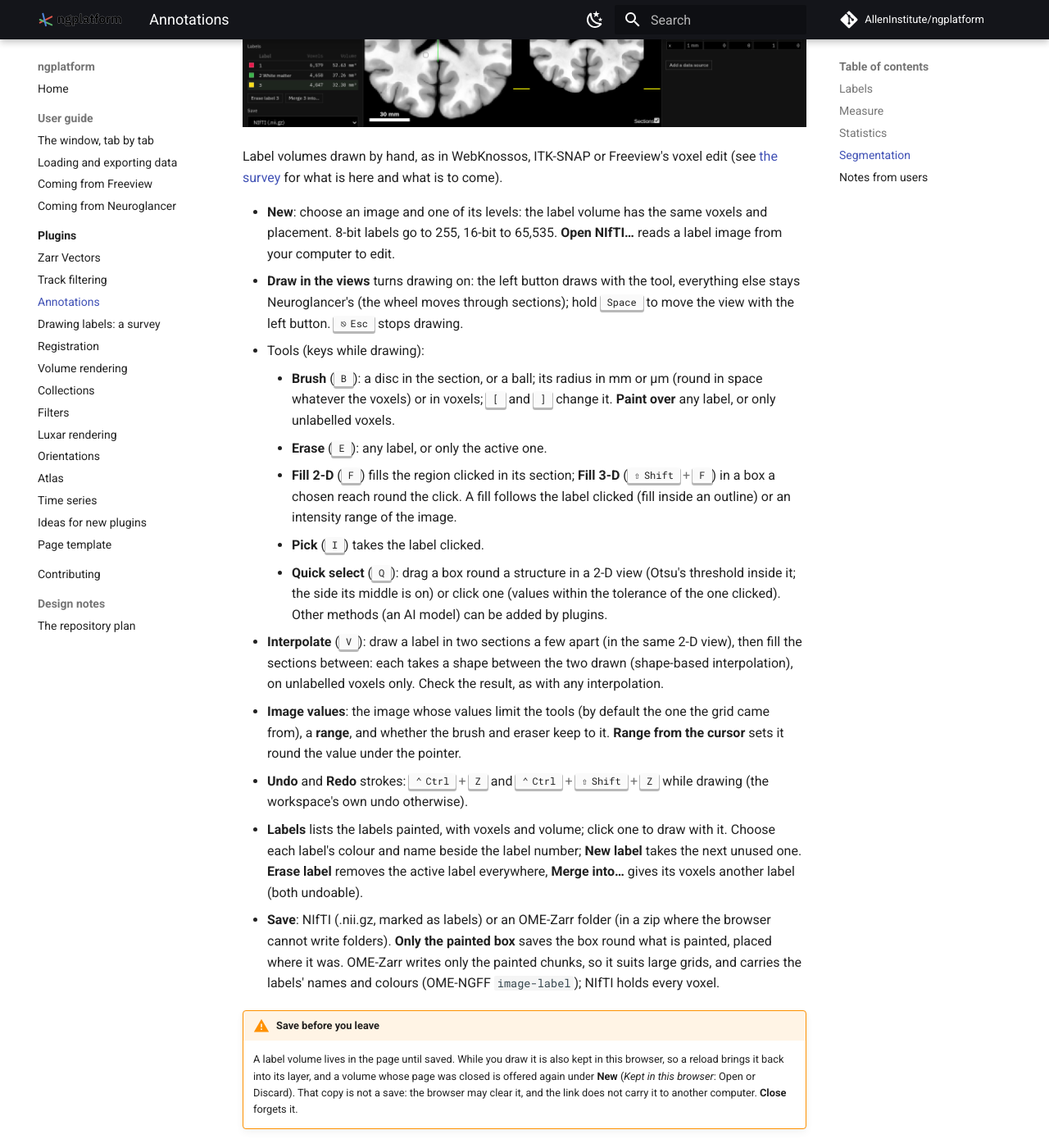
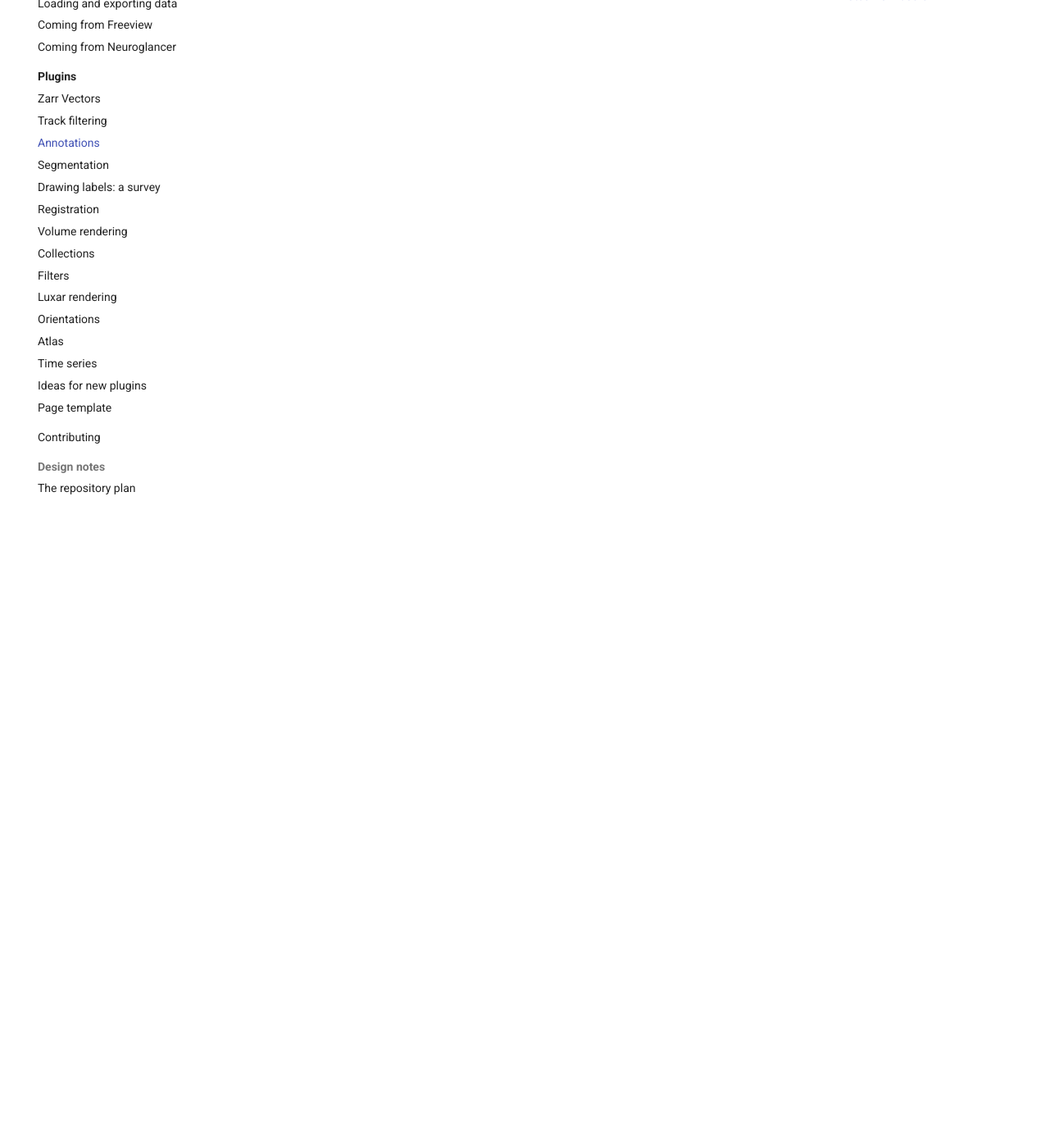
Before and after one commit to AllenInstitute/ngplatform, an MkDocs documentation site: the page built from docs/plugins/annotations.md, in a window 1280 px wide and 1400 px high, scrolled down 2294 px. Shown: the whole window at 82% size. Built offline with MkDocs 1.6.1 and Material for MkDocs 9.7.7, drawn with Linux system fonts in a browser that asks for light colours; comment, search, counter and statistics services are not loaded; some of the changed text lies outside the part shown.

Commit message:
Segmentation docs: the plugin's README and user page; Annotations' docs without the section; the survey, plugin index and nav

```diff
--- a/docs/plugins/annotations.md
+++ b/docs/plugins/annotations.md
@@ -47,7 +48,8 @@ view's side.
 ## Statistics
 
 As Freeview's label statistics: choose an **image** and a **region** (a box
-or ellipsoid annotation, a label of a label volume drawn here, or a label
+or ellipsoid annotation, a segment of a layer drawn in the
+[Segmentation](segmentation.md) tab, or a label
 of any segmentation layer whose voxels can be read, such as an atlas in
 NIfTI or OME-Zarr, by its number), then
 **Compute**: the voxel count, volume (mm³), mean, standard deviation
@@ -56,65 +58,6 @@ of the image whose box round the region fits the **memory** chosen is read
 (the result says which). Results gather as cards; **Save as CSV** writes
 them.
 
-## Segmentation
-
-![Drawing labels on SRB 2026a: brush, fill, quick select](../images/plugins/annotations-segmentation.png)
-
-Label volumes drawn by hand, as in WebKnossos, ITK-SNAP or Freeview's voxel
-edit (see [the survey](segmentation-survey.md) for what is here and what
-is to come).
-
-- **New**: choose an image and one of its levels: the label volume has the
-  same voxels and placement. 8-bit labels go to 255, 16-bit to 65,535.
-  **Open NIfTI…** reads a label image from your computer to edit.
-- **Draw in the views** turns drawing on: the left button draws with the
-  tool, everything else stays Neuroglancer's (the wheel moves through
-  sections); hold ++space++ to move the view with the left button.
-  ++escape++ stops drawing.
-- Tools (keys while drawing):
-    - **Brush** (++b++): a disc in the section, or a ball; its radius in mm or µm
-      (round in space whatever the voxels) or in voxels; ++bracket-left++
-      and ++bracket-right++ change it. **Paint over** any label, or only
-      unlabelled voxels.
-    - **Erase** (++e++): any label, or only the active one.
-    - **Fill 2-D** (++f++) fills the region clicked in its section; **Fill
-      3-D** (++shift+f++) in a box a chosen reach round the click. A fill
-      follows the label clicked (fill inside an outline) or an intensity
-      range of the image.
-    - **Pick** (++i++) takes the label clicked.
-    - **Quick select** (++q++): drag a box round a structure in a 2-D view
-      (Otsu's threshold inside it; the side its middle is on) or click one
-      (values within the tolerance of the one clicked). Other methods (an
-      AI model) can be added by plugins.
-- **Interpolate** (++v++): draw a label in two sections a few apart (in
-  the same 2-D view), then fill the sections between: each takes a shape
-  between the two drawn (shape-based interpolation), on unlabelled voxels
-  only. Check the result, as with any interpolation.
-- **Image values**: the image whose values limit the tools (by default the
-  one the grid came from), a **range**, and whether the brush and eraser
-  keep to it. **Range from the cursor** sets it round the value under the
-  pointer.
-- **Undo** and **Redo** strokes: ++ctrl+z++ and ++ctrl+shift+z++ while
-  drawing (the workspace's own undo otherwise).
-- **Labels** lists the labels painted, with voxels and volume; click one to
-  draw with it. Choose each label's colour and name beside the label number;
-  **New label** takes the next unused one. **Erase label** removes the
-  active label everywhere, **Merge into…** gives its voxels another label
-  (both undoable).
-- **Save**: NIfTI (.nii.gz, marked as labels) or an OME-Zarr folder (in a
-  zip where the browser cannot write folders). **Only the painted box**
-  saves the box round what is painted, placed where it was. OME-Zarr writes
-  only the painted chunks, so it suits large grids, and carries the labels'
-  names and colours (OME-NGFF `image-label`); NIfTI holds every voxel.
-
-!!! warning "Save before you leave"
-    A label volume lives in the page until saved. While you draw it is also
-    kept in this browser, so a reload brings it back into its layer, and a
-    volume whose page was closed is offered again under **New** (*Kept in
-    this browser*: Open or Discard). That copy is not a save: the browser may
-    clear it, and the link does not carry it to another computer. **Close**
-    forgets it.
-
 ## Notes from users
 
 *Add your tips, workflows and problems here (edit this page on GitHub).*
--- a/mkdocs.yml
+++ b/mkdocs.yml
@@ -48,6 +48,7 @@ nav:
       - Zarr Vectors: plugins/zarr-vectors.md
       - Track filtering: plugins/track-filtering.md
       - Annotations: plugins/annotations.md
+      - Segmentation: plugins/segmentation.md
       - "Drawing labels: a survey": plugins/segmentation-survey.md
       - Registration: plugins/registration.md
       - Volume rendering: plugins/volume-rendering.md
```
Also changed, not shown: other parts of docs/plugins/annotations.md (+5 -4 lines), docs/plugins/ideas.md (+1 -1 lines), docs/plugins/index.md (+3 -2 lines), docs/plugins/segmentation-survey.md (+11 -9 lines), docs/plugins/segmentation.md (added, +114 -0 lines), plugins/README.md (+2 -2 lines), plugins/annotations/README.md (+14 -123 lines), plugins/segmentation/README.md (added, +202 -0 lines), docs/images/plugins/annotations-segmentation.png (deleted), docs/images/plugins/segmentation.png (added).
